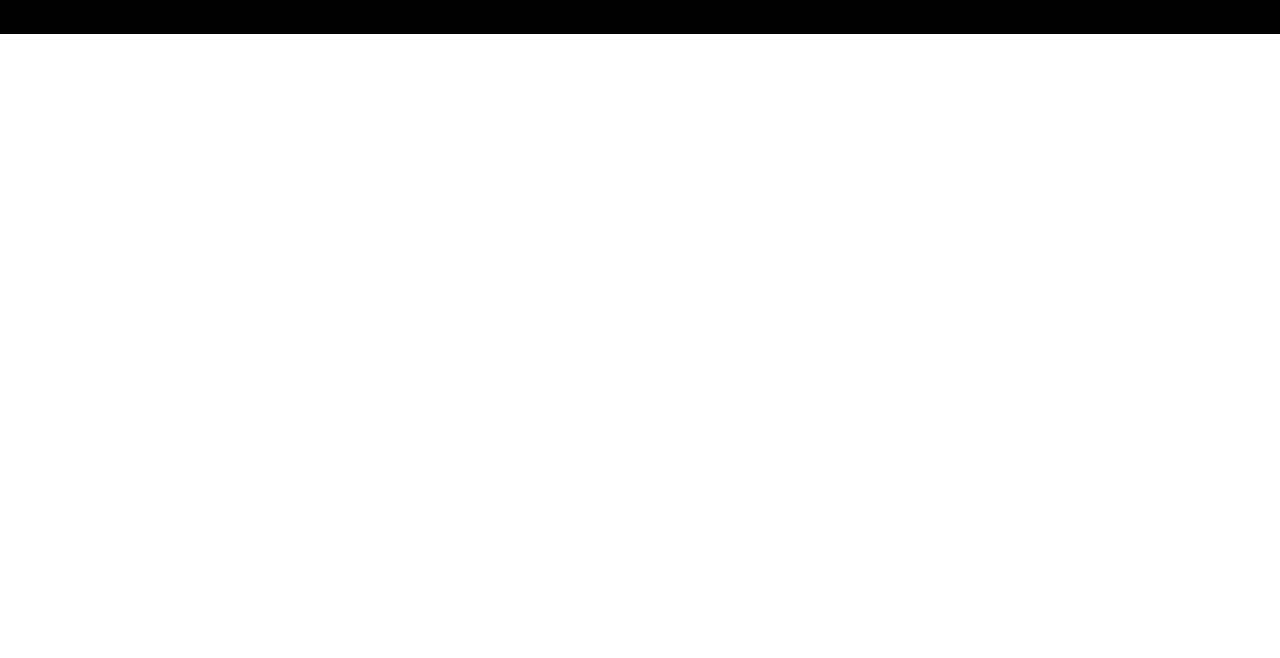
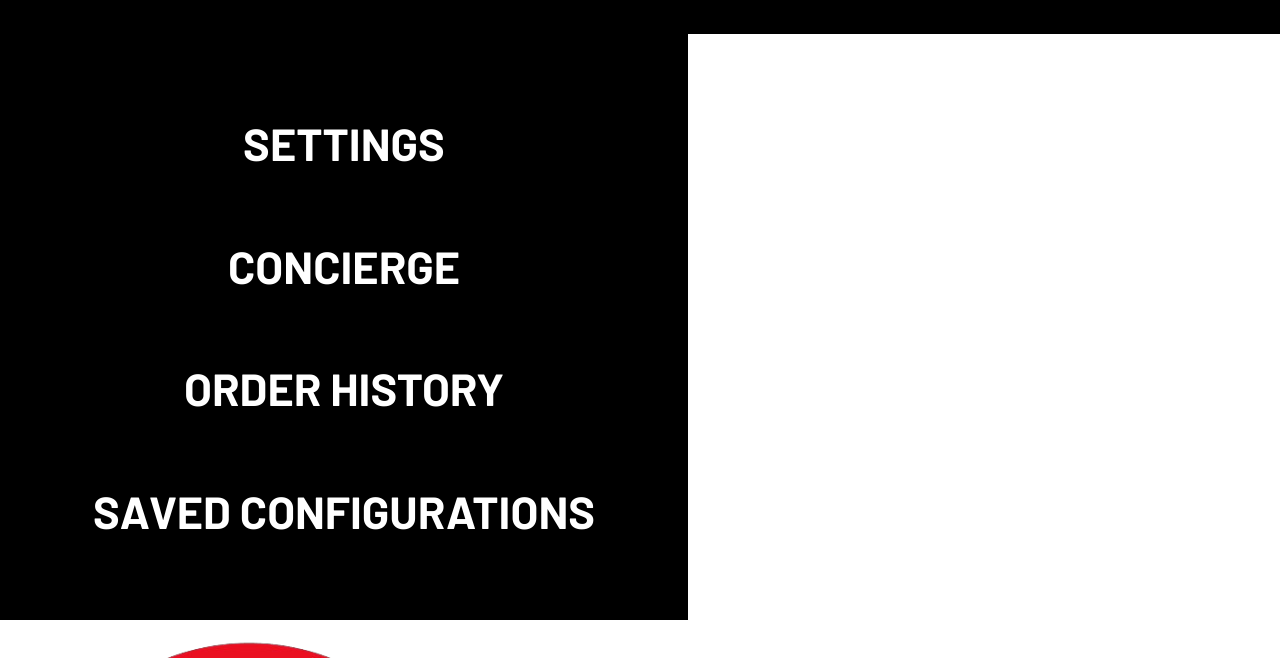
Before and after one commit to dr34m-1sl4nd/supercar-website-pm-team-9-stuff-eek, a plain HTML site: page account/profile.html in a window 1280 px wide. Shown: the part 142-800 px from the top of the page. Drawn offline with Linux system fonts and the light colour scheme; files whose address does not match are found by name.

Commit message:
work on the account pages stupid

```diff
--- a/account/profile.html
+++ b/account/profile.html
@@ -20,6 +20,16 @@
         <input class="search-deco" type="text" placeholder="SEARCH...">
         <a href="#"><img class="nav-img-right" src="/images/language_icon.png" alt="accessibility icon"></a>
     </nav>
+
+<section class="col account-side">
+    <h1>SETTINGS</h1>
+    <h1>CONCIERGE</h1>
+    <h1>ORDER HISTORY</h1>
+    <h1>SAVED CONFIGURATIONS </h1>
+</section>
+
+<img src="/images/profile_picture_tp.png">
+
     <!-- put EVERYTHING between this, footer underneath -->
     <footer>
         <section class="col one-fifth">
--- a/app.css
+++ b/app.css
@@ -509,6 +509,20 @@ a {
 
 /* END OF NAV BAR */
 
+/* account pages */
+.account-side {
+    display: flex;
+    flex-flow: column wrap;
+    color: var(--white);
+    background-color: var(--black);
+    width: 43rem;
+    padding: 3rem;
+    font-size: 30px;
+    text-align: center;
+    line-height: 3rem;
+}
+
+
 /* ANCHOR TAG CLASSES FOR THOSE CLICKY CLICK IMAGES */
 
 img>a {
```
Also changed, not shown: images/profile_picture_tp.png (added).
